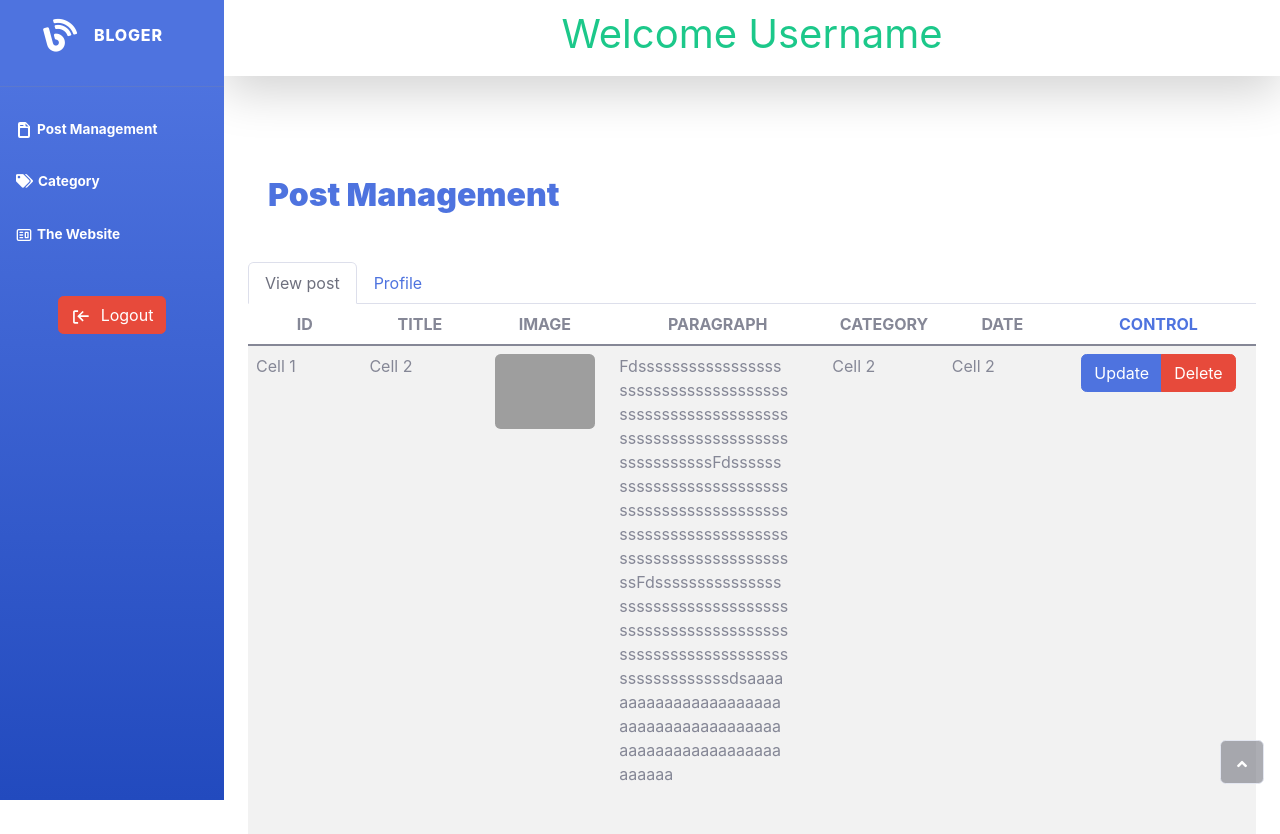
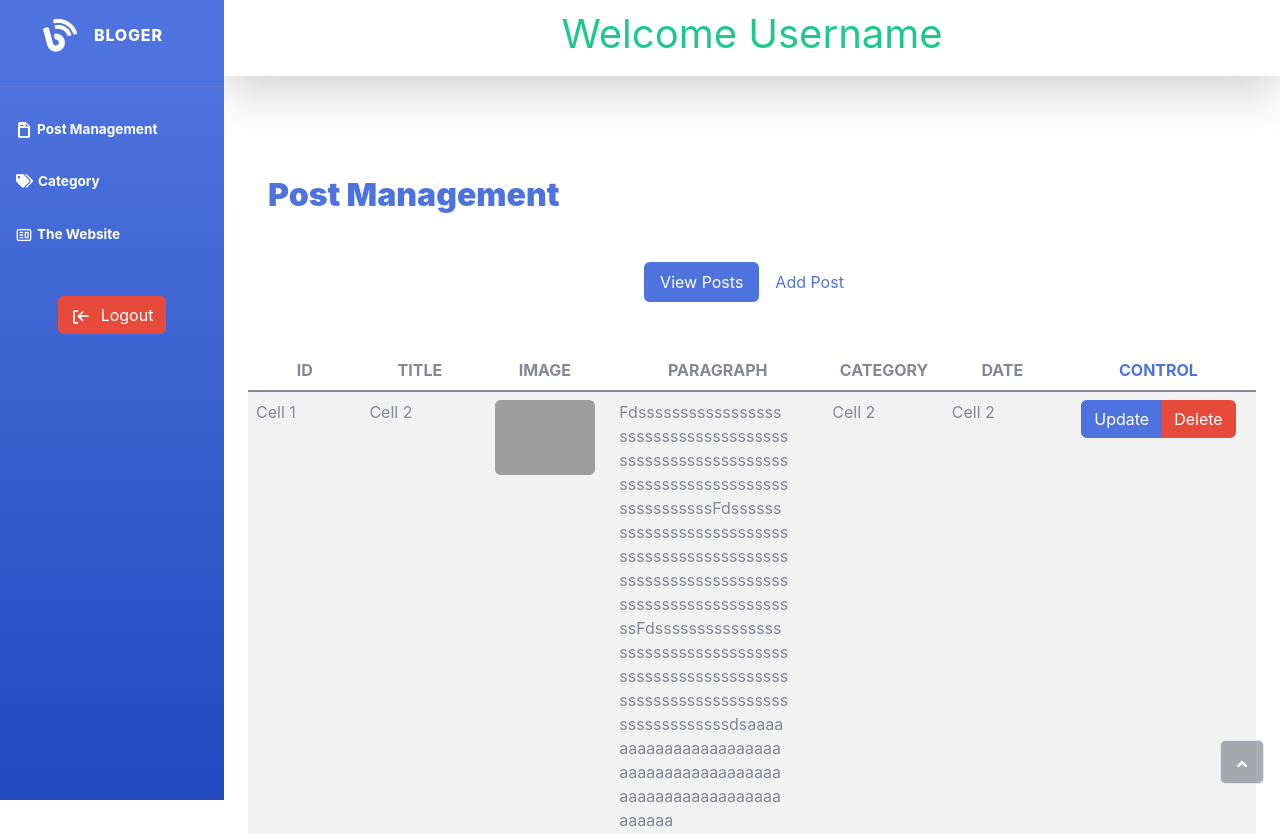
Before and after one commit to Ala-Alsanea/bloger-php, a PHP site: page /post.php in a window 1280 px wide. Shown: the top 834 px of the page. Run offline with PHP 8.4, Linux system fonts and the light colour scheme; some libraries are stand-ins or nearby versions; grey boxes are pictures that could not be loaded.

Commit message:
edited tabs layout to center

```diff
--- a/admin/posts/post_manage.php
+++ b/admin/posts/post_manage.php
@@ -9,18 +9,17 @@
         <div id="content-here" class="container-fluid" style="background: var(--bs-body-bg);margin-bottom: 40px;">
             <div id="HeaderTxt" style="margin: 20px;">
                 <h3 class="fs-2 fw-bold text-primary mb-5">
-                    <strong>Post Management </strong>
+                    <strong>Post Management</strong>
                 </h3>
             </div>
 
             <!-- content -->
-            <nav class="">
-                <div class="nav nav-tabs " id="nav-tab" role="tablist">
-                    <button class="nav-link active " id="nav-home-tab" data-bs-toggle="tab" data-bs-target="#nav-home" type="button" role="tab" aria-controls="nav-home" aria-selected="true">
-                        View post</button>
-                    <button class="nav-link" id="nav-profile-tab" data-bs-toggle="tab" data-bs-target="#nav-profile" type="button" role="tab" aria-controls="nav-profile" aria-selected="false">
-                        Profile</button>
-
+            <nav class="mb-5">
+                <div class="nav nav-pills justify-content-center " id="nav-tab" role="tablist">
+                    <button class="nav-link active text-capitalize  " id="nav-home-tab" data-bs-toggle="tab" data-bs-target="#nav-home" type="button" role="tab" aria-controls="nav-home" aria-selected="true">
+                        View posts</button>
+                    <button class="nav-link text-capitalize " id="nav-profile-tab" data-bs-toggle="tab" data-bs-target="#nav-profile" type="button" role="tab" aria-controls="nav-profile" aria-selected="false">
+                        add post </button>
                 </div>
             </nav>
             <div class="tab-content" id="nav-tabContent">
```
